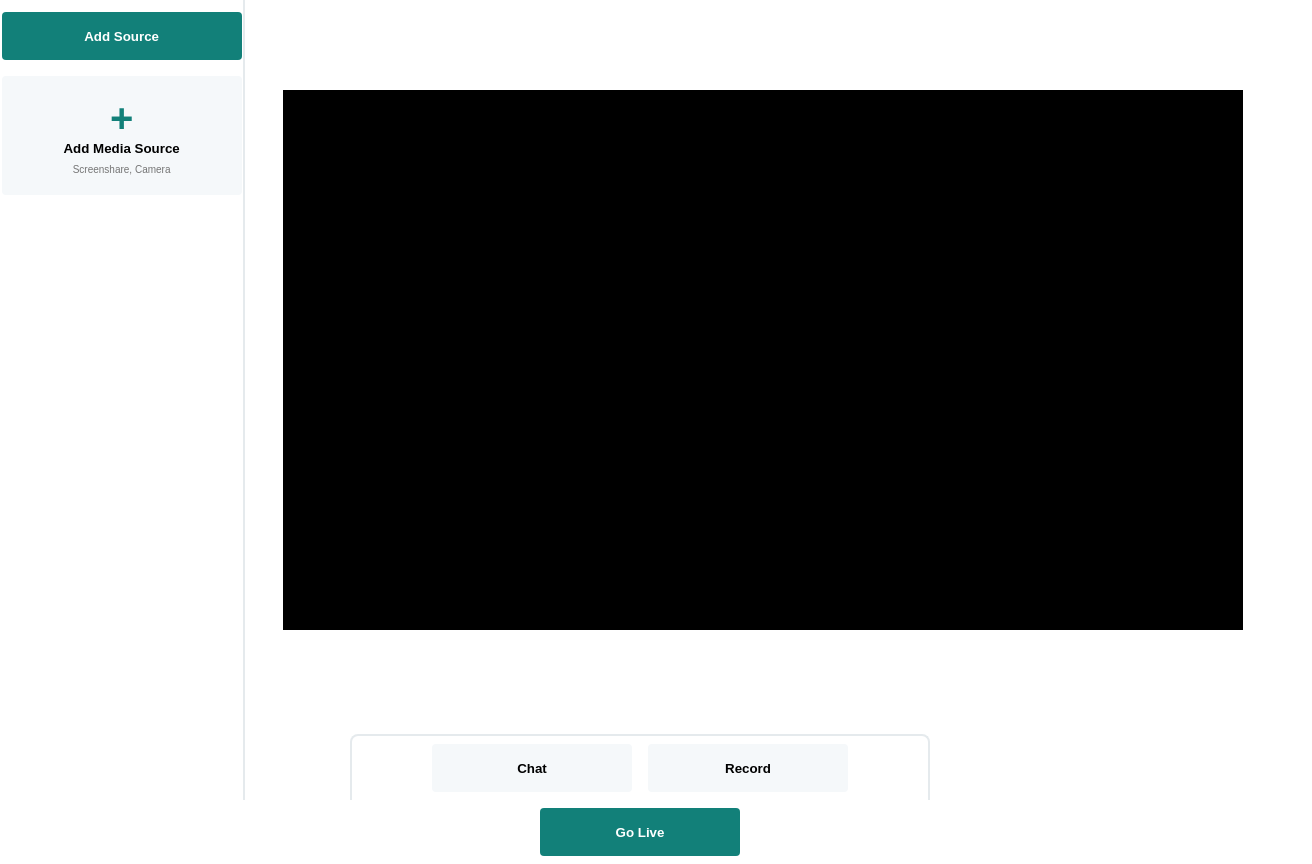
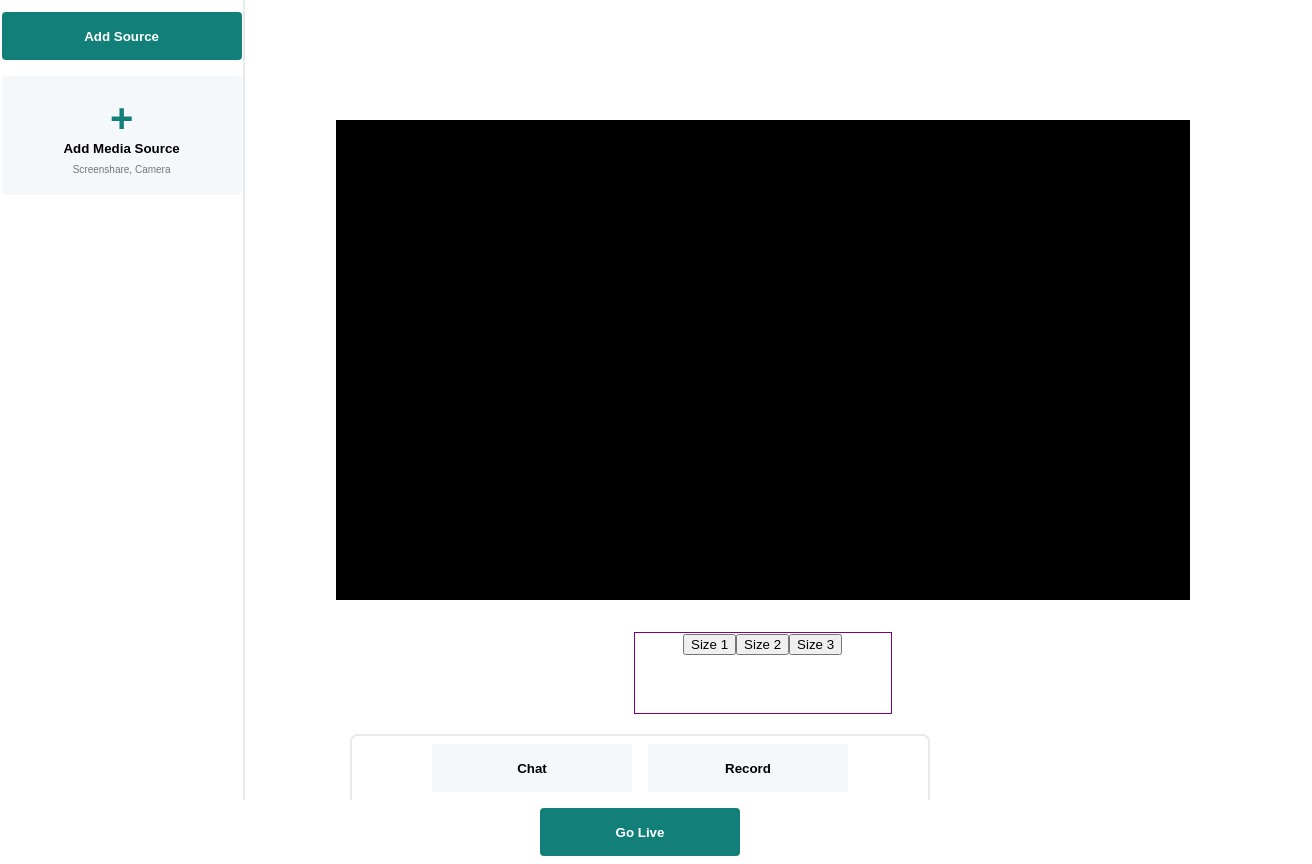
Before and after one commit to zdavidson/stream-labs-frontend-assignment, a React (Create React App) app: page / in a window 1280 px wide. Shown: the whole page, 1312 px wide, since content can reach past the window. Built offline with nearby package versions, Linux system fonts and the light colour scheme.

Commit message:
small video displaying

```diff
--- a/src/assets/functions/index.js
+++ b/src/assets/functions/index.js
@@ -1,9 +1,17 @@
-export const showOnStreamVideo = (toggleFunction) => {
-  const playbackElement = document.getElementById("side-video");
-  const captureStream = playbackElement.captureStream();
-  const newElement = document.getElementById("large-video");
-  newElement.srcObject = captureStream;
-  toggleFunction();
+export const showOnStreamVideo = (toggleFunction, screenshareStatus) => {
+  if (!screenshareStatus) {
+    const playbackElement = document.getElementById("side-video");
+    const captureStream = playbackElement.captureStream();
+    const newElement = document.getElementById("large-video");
+    newElement.srcObject = captureStream;
+    toggleFunction();
+  } else {
+    const playbackElement = document.getElementById("side-video");
+    const captureStream = playbackElement.captureStream();
+    const newElement = document.getElementById("small-video");
+    newElement.srcObject = captureStream;
+    toggleFunction();
+  }
 };
 
 export const showOnStreamScreen = (toggleFunction) => {
--- a/src/components/DisplayAdjustments.js
+++ b/src/components/DisplayAdjustments.js
@@ -1,9 +1,52 @@
 import "./DisplayAdjustments.scss";
+import { useShowScreenshareLarge } from "../context/CreateScreenshareContext";
+import { useShowVideoFeedLarge } from "../context/CreateVideoFeedContext";
 
 const DisplayAdjustments = () => {
+  const showScreenshareLarge = useShowScreenshareLarge();
+  const showVideoFeedLarge = useShowVideoFeedLarge();
+
   return (
     <div id="display-adjustments">
-      <div>DisplayAdjustments</div>
+      {showVideoFeedLarge && showScreenshareLarge ? (
+        <div id="video-and-screenshare-buttons">
+          <button
+            onClick={(e) => {
+              e.preventDefault();
+            }}
+          >
+            Display 1
+          </button>
+          <button
+            onClick={(e) => {
+              e.preventDefault();
+            }}
+          >
+            Display 2
+          </button>
+
+          <button>Display 3</button>
+        </div>
+      ) : (
+        <div id="video-feed-buttons">
+          <button
+            onClick={(e) => {
+              e.preventDefault();
+            }}
+          >
+            Size 1
+          </button>
+          <button
+            onClick={(e) => {
+              e.preventDefault();
+            }}
+          >
+            Size 2
+          </button>
+
+          <button>Size 3</button>
+        </div>
+      )}
     </div>
   );
 };
--- a/src/components/DisplayContainer.js
+++ b/src/components/DisplayContainer.js
@@ -6,7 +6,7 @@ const DisplayContainer = () => {
   return (
     <div id="display-container">
       <StreamDisplay />
-      {/* <DisplayAdjustments /> */}
+      <DisplayAdjustments />
     </div>
   );
 };
--- a/src/components/SourcesBar/SourcesBar.js
+++ b/src/components/SourcesBar/SourcesBar.js
@@ -81,7 +81,7 @@ const SourcesBar = () => {
             color={"green"}
             onClick={(e) => {
               e.preventDefault();
-              showOnStreamVideo(toggleVideoFeedLarge);
+              showOnStreamVideo(toggleVideoFeedLarge, showScreenshareLarge);
             }}
           />
         )}
--- a/src/components/StreamDisplay.js
+++ b/src/components/StreamDisplay.js
@@ -5,6 +5,7 @@ const StreamDisplay = () => {
     <div id="stream-display">
       <div id="video-wrapper">
         <video id="large-video" autoPlay></video>
+        <video id="small-video" autoPlay></video>
       </div>
     </div>
   );
--- a/src/components/StreamDisplay.scss
+++ b/src/components/StreamDisplay.scss
@@ -2,8 +2,8 @@
   grid-row: 2/3;
   justify-self: center;
   align-self: end;
-  height: 540px;
-  width: 960px;
+  // max-height: 540px;
+  // max-width: 960px;
   margin: 32px;
   background-color: black;
 
@@ -11,9 +11,71 @@
   align-items: center;
   justify-content: center;
 
-  video {
+  #video-wrapper {
     align-self: center;
+    position: static;
+    display: grid;
+    grid-template-rows: 1fr 1fr 1fr;
+    grid-template-columns: 1fr 1fr 1fr;
+    // width: 960px;
+    // height: 540px;
+
+    #large-video {
+      grid-row: 1/4;
+      grid-column: 1/4;
+    }
+
+    #small-video {
+      grid-row: 3/4;
+      grid-column: 3/4;
+      display: inline;
+      z-index: 2;
+      height: 150px;
+      justify-self: end;
+      align-self: end;
+      margin-right: 12px;
+      margin-bottom: 12px;
+    }
+  }
+
+  @media screen and (min-width: 960px) and (max-width: 1280px) {
+    height: 360px;
+    width: 640px;
+
+    #video-wrapper,
+    #large-video {
+      height: 360px;
+      width: 640px;
+    }
+  }
+
+  @media screen and (min-width: 1280px) and (max-width: 1600px) {
+    height: 480px;
+    width: 854px;
+
+    #large-video {
+      height: 480px;
+      width: 854px;
+    }
+  }
+
+  @media screen and (min-width: 1600px) and (max-width: 1920px) {
+    height: 540px;
     width: 960px;
-    height: 540px;
+
+    #large-video {
+      height: 540px;
+      width: 960px;
+    }
+  }
+
+  @media screen and (min-width: 1920px) {
+    height: 720px;
+    width: 1280px;
+
+    #large-video {
+      height: 720px;
+      width: 1280px;
+    }
   }
 }
```
Also changed, not shown: src/assets/images/Screen Shot 2021-10-13 at 4.51 1.png (added), src/assets/images/Screen Shot 2021-10-13 at 4.51 1.svg (added).
